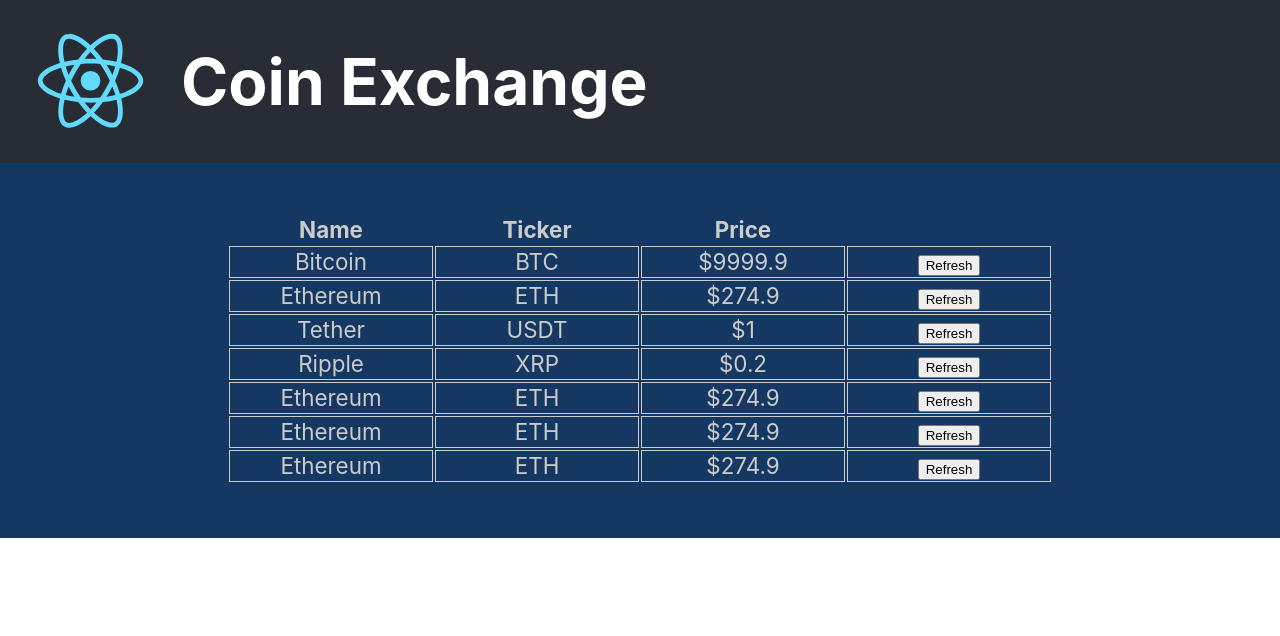
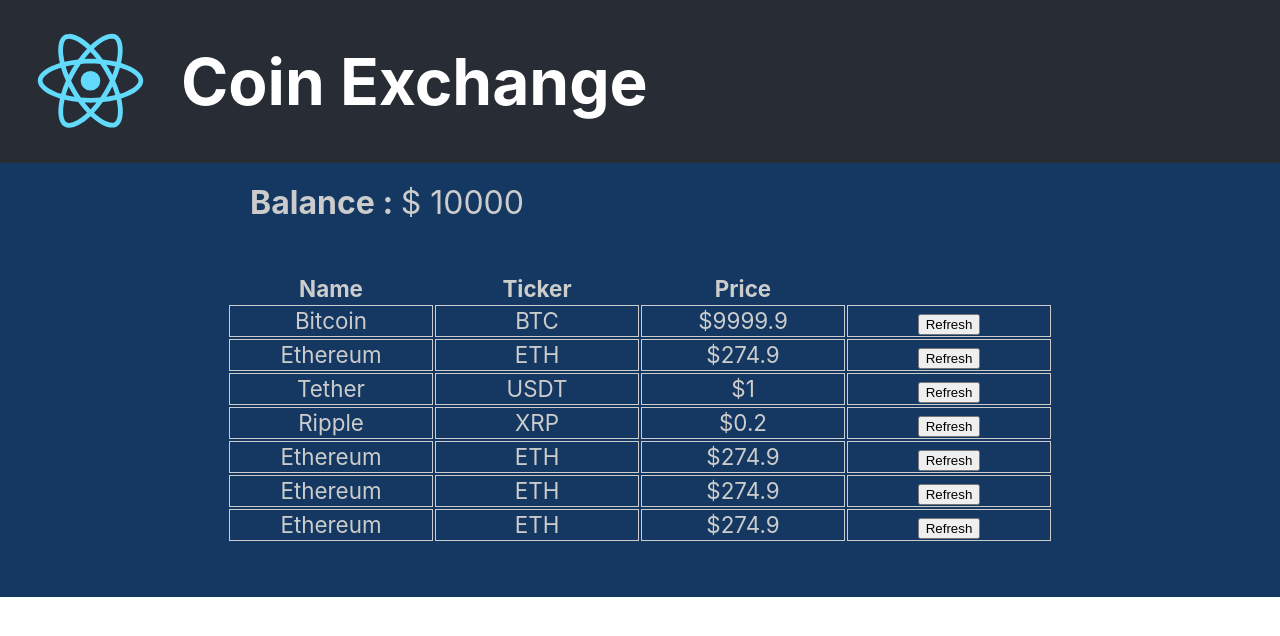
Before and after one commit to ibourn/coin-exchange, a React (Create React App) app: page / in a window 1280 px wide. Shown: the top 636 px of the page. Built offline with nearby package versions, Linux system fonts and the light colour scheme.

Commit message:
styled-components update

```diff
--- a/package.json
+++ b/package.json
@@ -8,7 +8,8 @@
     "@testing-library/user-event": "^7.2.1",
     "react": "^16.13.1",
     "react-dom": "^16.13.1",
-    "react-scripts": "3.4.1"
+    "react-scripts": "3.4.1",
+    "styled-components": "^5.1.1"
   },
   "scripts": {
     "start": "react-scripts start",
--- a/src/App.js
+++ b/src/App.js
@@ -2,17 +2,16 @@
 import logo from './logo.svg';
 import './App.css';
 import Coin from './components/Coins/Coin';
+import AccountBalance from './components/AccountBalance/AccountBalance';
 
 /*
 //usage snippet flop
-
 let sum = 0;
 for(let num of [0,1,2,3,4,5]) {
   sum += num;
 }
 
 //usage prom => promise
-
 return new Promise((resolve, reject) => {
 
 }).then((result) => {
@@ -23,7 +22,6 @@
 
 
 //exemple usage bracket colorizer
-
 [1,2,3,4,5,6]
   .map( (item, index) => {return { item: item, key: index}; })
   .reduce( (accumulator, nextValue) => {
@@ -50,6 +48,8 @@
           Learn React
         </a> */}
       </header>
+      {/*ajout component balance*/}
+      <AccountBalance amount={10000} />
       <table className="coin-table">
       <thead>
         <tr>
--- /dev/null
+++ b/src/components/AccountBalance/AccountBalance.css
@@ -0,0 +1,7 @@
+.balance {
+    margin: 20px auto 0 auto;
+    border: 1px solid #cccccc;
+    width: 98vw;
+    max-width: 780px;
+    font-size: 1.4rem;
+}
--- /dev/null
+++ b/src/components/AccountBalance/AccountBalance.jsx
@@ -0,0 +1,28 @@
+import React, { Component } from 'react';
+//import './AccountBalance.css'; //css remplacé par le styled-component
+import PropTypes from 'prop-types';
+import styled from 'styled-components';
+
+const Section = styled.section`
+    /*border: 1px solid red;*/
+    margin: 20px auto 0 auto;
+    padding-left: 1.5 rem 0 1.5rem 5rem;
+    width: 98vw;
+    max-width: 780px;
+    font-size: 2rem;
+    text-align: left;
+`;
+
+export default class AccountBalance extends Component {
+    render() {
+        return (
+            <Section className="balance">
+                <strong>Balance : </strong>$ {this.props.amount}
+            </Section>
+        );
+    }
+}
+
+AccountBalance.propTypes = {
+    amount: PropTypes.number.isRequired
+}
--- a/src/components/Coins/Coin.css
+++ /dev/null
@@ -1,4 +0,0 @@
-.coin-row td {
-    border: 1px solid #cccccc;
-    width: 25vh;
-}
--- a/src/components/Coins/Coin.jsx
+++ b/src/components/Coins/Coin.jsx
@@ -1,25 +1,28 @@
 import React, { Component } from 'react';
-import './Coin.css';
+//import './Coin.css';
 import PropTypes from 'prop-types';
+import styled from 'styled-components';
+
+const Td = styled.td`
+    border: 1px solid #cccccc;
+    width: 25vh;
+`;
 
 
 export default class Coin extends Component {
-    //SI que render du static : les props
-    //pas beson de constructeur
-    //si function on appel à states... besoin constructeur
+    //Si que du statique (props) sans modification => pas besoin de constructeur
+    //Si modif ou state => besoin constructeur ET super dedans
     constructor(props) {
         super(props);
         this.state = {
             price: this.props.price
         }
-        //on associe handle à un context (qu contient les valeur
-        //sinon vide => Nan)
-        //ici on le lie au coposant pour avoir accès à son this
-        //et besoin this. this. car c'est son nom on réference à lui même
+        //on associe handle à un contexte (qui contient les valeurs sinon vide => Nan)
+        //on le lie au this du composant pour avoir accès à son this
         this.handleClick = this.handleClick.bind(this);
     }
     /*
-    //permet d'attraper la valeur des etats qd document est monté
+    //permet de catcher les états et leurs valeurs quand le doc est monté
     componentDidMount() {
         const callback = () => {
             //set the state to a new random value
@@ -37,7 +40,7 @@
             //ou
            // this.setState({price: oldState.price * randomPercentage})
         }
-        //on fait appel a callback tt seconde
+        //on fait appel à un callback tte les  secondes
         setInterval( callback, 1000 );
 
     }
@@ -57,23 +60,24 @@
 
     }
 
+    //plus besoin de : <tr className="coin-row">
     render() {
             return(
-                <tr className="coin-row">
-                  <td>{this.props.name}</td>
-                  <td>{this.props.ticker}</td>
-                  <td>${this.state.price}</td>
-                  <td>
+                <tr>
+                  <Td>{this.props.name}</Td>
+                  <Td>{this.props.ticker}</Td>
+                  <Td>${this.state.price}</Td>
+                  <Td>
                       <form action="">
                           <button onClick={this.handleClick}>Refresh</button>
                       </form>
-                  </td>
+                  </Td>
                 </tr>
               );
 
     }
 }
-//l12 $ pour signe $ ds html pas de tidddle
+//pour $ : hors{} c'est du html!!! donc déjà un string
 
 Coin.propTypes = {
     name: PropTypes.string.isRequired,
```
Also changed, not shown: 1 other file (tests, documents, lock files or other folders).
